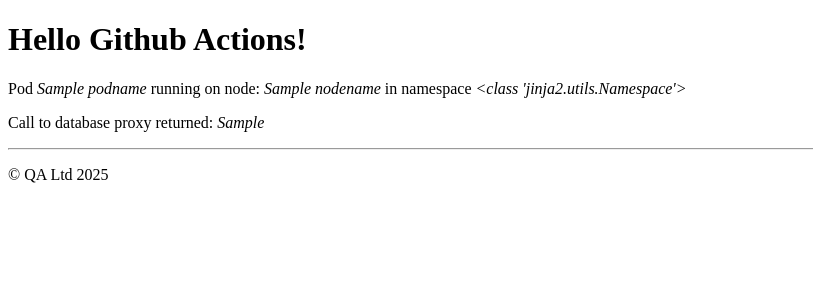
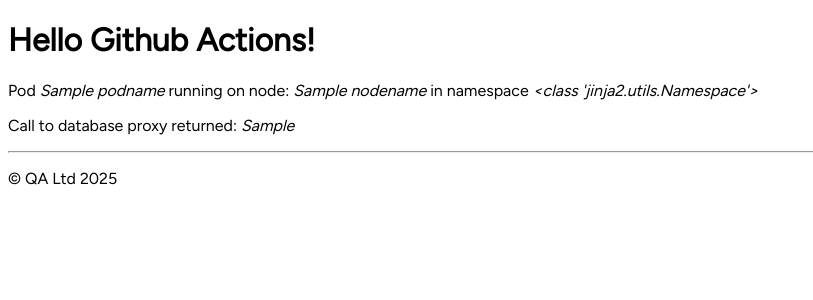
Before and after one commit to Ivesey/github-actions-mc-deploy, a Python web app: template src/main-app/app/templates/index.html in a window 1280 px wide. Shown: the top 300 px of the page, without its empty margins (0-813 px from the left). Run offline with Jinja, Linux system fonts and the light colour scheme; the template is opened without the code that fills it: most values are stand-ins (such as "Sample title", 1, 10 or a date in 2020).

Commit message:
on brand

```diff
--- a/src/main-app/app/templates/base.html
+++ b/src/main-app/app/templates/base.html
@@ -2,6 +2,12 @@
 <!doctype html>
 <html lang="en">
   <head>
+    <link rel="stylesheet" href="https://fonts.googleapis.com/css?family=Figtree">
+    <style>
+    body {
+      font-family: "Figtree", sans-serif;
+    }
+    </style>
     <meta charset="utf-8">
     <meta name="viewport" content="width=device-width, initial-scale=1, shrink-to-fit=no">
     <meta name="description" content="">
```
